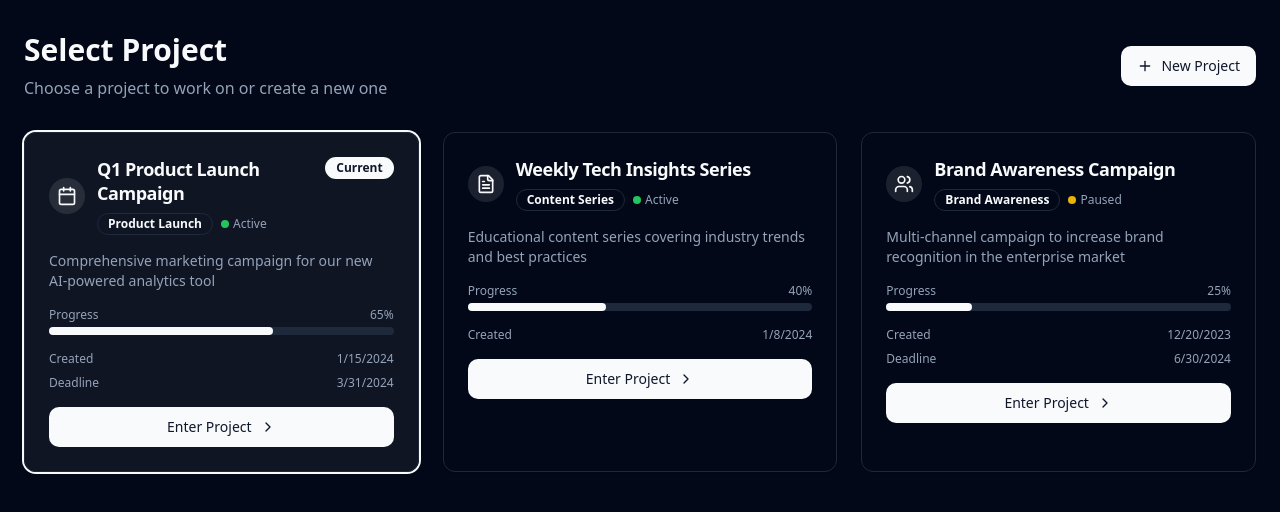
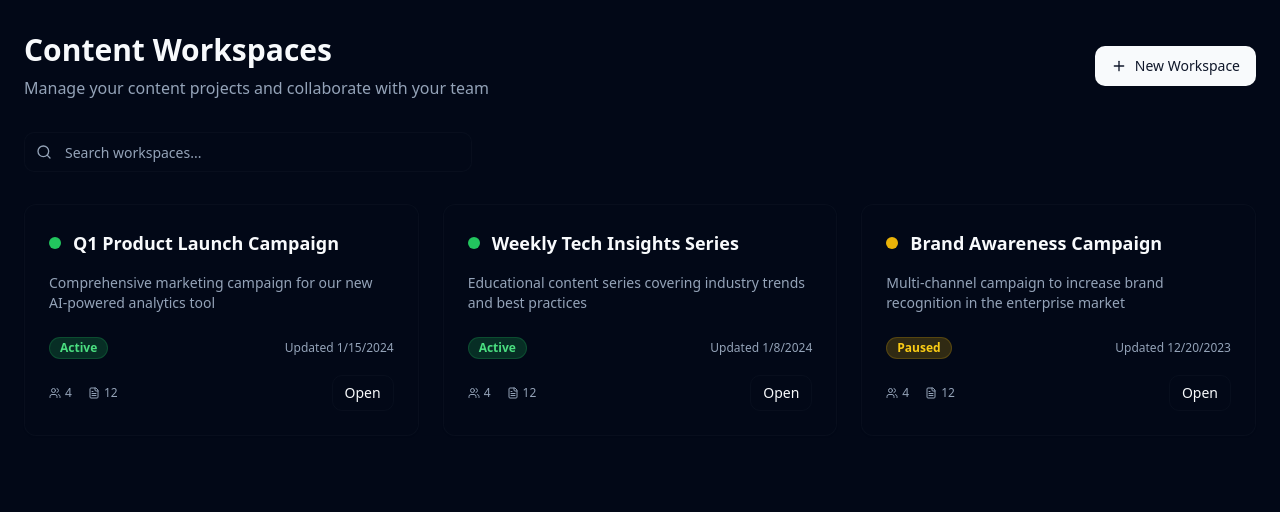
Before and after one commit to guidingv/n8n-spark-studio, a React (Vite) app: page /projects in a window 1280 px wide. Shown: the top 512 px of the page. Built offline with nearby package versions, Linux system fonts and the light colour scheme; the HTML template or start-up script is replaced by a standard one.

Commit message:
Remove progress bar from overview
Remove the progress bar from the projects overview page as it is not relevant to the current design.

```diff
--- a/src/components/ProjectSelector.tsx
+++ b/src/components/ProjectSelector.tsx
@@ -8,7 +8,7 @@ import { Label } from "@/components/ui/label";
 import { Textarea } from "@/components/ui/textarea";
 import { Select, SelectContent, SelectItem, SelectTrigger, SelectValue } from "@/components/ui/select";
 import { useProject, Project } from "@/contexts/ProjectContext";
-import { Plus, ChevronRight, Target, FileText, Calendar, Users } from "lucide-react";
+import { Plus, Target, FileText, Calendar, Users, Search } from "lucide-react";
 import { Link } from "react-router-dom";
 
 const ProjectSelector = () => {
@@ -62,15 +62,15 @@ const ProjectSelector = () => {
         {/* Header */}
         <div className="flex items-center justify-between mb-8">
           <div>
-            <h1 className="text-3xl font-bold text-foreground">Select Project</h1>
-            <p className="text-muted-foreground mt-2">Choose a project to work on or create a new one</p>
+            <h1 className="text-3xl font-bold text-foreground">Content Workspaces</h1>
+            <p className="text-muted-foreground mt-2">Manage your content projects and collaborate with your team</p>
           </div>
 
           <Dialog open={isCreateDialogOpen} onOpenChange={setIsCreateDialogOpen}>
             <DialogTrigger asChild>
               <Button className="gap-2">
                 <Plus className="h-4 w-4" />
-                New Project
+                New Workspace
               </Button>
             </DialogTrigger>
             <DialogContent>
@@ -137,6 +137,17 @@ const ProjectSelector = () => {
           </Dialog>
         </div>
 
+        {/* Search Bar */}
+        <div className="mb-8">
+          <div className="relative max-w-md">
+            <Search className="absolute left-3 top-1/2 transform -translate-y-1/2 text-muted-foreground h-4 w-4" />
+            <Input
+              placeholder="Search workspaces..."
+              className="pl-10 bg-card border-border/20"
+            />
+          </div>
+        </div>
+
         {/* Projects Grid */}
         <div className="grid gap-6 md:grid-cols-2 lg:grid-cols-3">
           {projects.map((project) => {
@@ -146,77 +157,65 @@ const ProjectSelector = () => {
             return (
               <Card
                 key={project.id}
-                className={`hover:shadow-lg transition-all cursor-pointer ${
-                  isCurrentProject ? 'ring-2 ring-primary bg-primary/5' : ''
-                }`}
+                className="bg-card border-border/20 hover:shadow-lg transition-all cursor-pointer"
                 onClick={() => {
                   setCurrentProject(project);
                 }}
               >
-                <CardHeader className="pb-4">
-                  <div className="flex items-start justify-between">
+                <CardContent className="p-6">
+                  {/* Header with colored dot and title */}
+                  <div className="flex items-start justify-between mb-4">
                     <div className="flex items-center gap-3">
-                      <div className="p-2 rounded-full bg-primary/10 text-primary">
-                        <TypeIcon className="h-5 w-5" />
-                      </div>
-                      <div className="flex-1">
-                        <CardTitle className="text-lg leading-6">{project.name}</CardTitle>
-                        <div className="flex items-center gap-2 mt-2">
-                          <Badge variant="outline" className="text-xs capitalize">
-                            {project.type.replace('-', ' ')}
-                          </Badge>
-                          <div className="flex items-center gap-1">
-                            <div className={`w-2 h-2 rounded-full ${getStatusColor(project.status)}`} />
-                            <span className="text-xs text-muted-foreground capitalize">{project.status}</span>
-                          </div>
-                        </div>
-                      </div>
+                      <div className={`w-3 h-3 rounded-full ${getStatusColor(project.status)}`} />
+                      <h3 className="text-lg font-semibold text-foreground">{project.name}</h3>
                     </div>
-                    {isCurrentProject && (
-                      <Badge className="text-xs">Current</Badge>
-                    )}
                   </div>
-                </CardHeader>
 
-                <CardContent>
-                  <p className="text-sm text-muted-foreground mb-4 line-clamp-2">
+                  {/* Description */}
+                  <p className="text-sm text-muted-foreground mb-6 line-clamp-2">
                     {project.description}
                   </p>
 
-                  {/* Progress Bar */}
-                  <div className="mb-4">
-                    <div className="flex justify-between text-xs text-muted-foreground mb-1">
-                      <span>Progress</span>
-                      <span>{project.progress}%</span>
-                    </div>
-                    <div className="w-full bg-muted rounded-full h-2">
-                      <div
-                        className="bg-primary h-2 rounded-full transition-all duration-300"
-                        style={{ width: `${project.progress}%` }}
-                      />
-                    </div>
+                  {/* Status and timestamp */}
+                  <div className="flex items-center justify-between mb-4">
+                    <Badge
+                      variant={project.status === 'active' ? 'default' : 'secondary'}
+                      className={`text-xs capitalize ${
+                        project.status === 'active'
+                          ? 'bg-green-500/20 text-green-400 border-green-500/20'
+                          : project.status === 'paused'
+                          ? 'bg-yellow-500/20 text-yellow-400 border-yellow-500/20'
+                          : 'bg-blue-500/20 text-blue-400 border-blue-500/20'
+                      }`}
+                    >
+                      {project.status}
+                    </Badge>
+                    <span className="text-xs text-muted-foreground">
+                      Updated {new Date(project.createdAt).toLocaleDateString()}
+                    </span>
                   </div>
 
-                  {/* Project Details */}
-                  <div className="space-y-2 text-xs text-muted-foreground mb-4">
-                    <div className="flex justify-between">
-                      <span>Created</span>
-                      <span>{new Date(project.createdAt).toLocaleDateString()}</span>
+                  {/* Bottom stats and open button */}
+                  <div className="flex items-center justify-between">
+                    <div className="flex items-center gap-4 text-xs text-muted-foreground">
+                      <div className="flex items-center gap-1">
+                        <Users className="h-3 w-3" />
+                        <span>4</span>
+                      </div>
+                      <div className="flex items-center gap-1">
+                        <FileText className="h-3 w-3" />
+                        <span>12</span>
+                      </div>
                     </div>
-                    {project.deadline && (
-                      <div className="flex justify-between">
-                        <span>Deadline</span>
-                        <span>{new Date(project.deadline).toLocaleDateString()}</span>
-                      </div>
-                    )}
+                    <Button
+                      asChild
+                      variant="outline"
+                      size="sm"
+                      className="border-border/20 hover:bg-accent"
+                    >
+                      <Link to="/">Open</Link>
+                    </Button>
                   </div>
-
-                  <Button asChild className="w-full gap-2">
-                    <Link to="/">
-                      Enter Project
-                      <ChevronRight className="h-4 w-4" />
-                    </Link>
-                  </Button>
                 </CardContent>
               </Card>
             );
```
